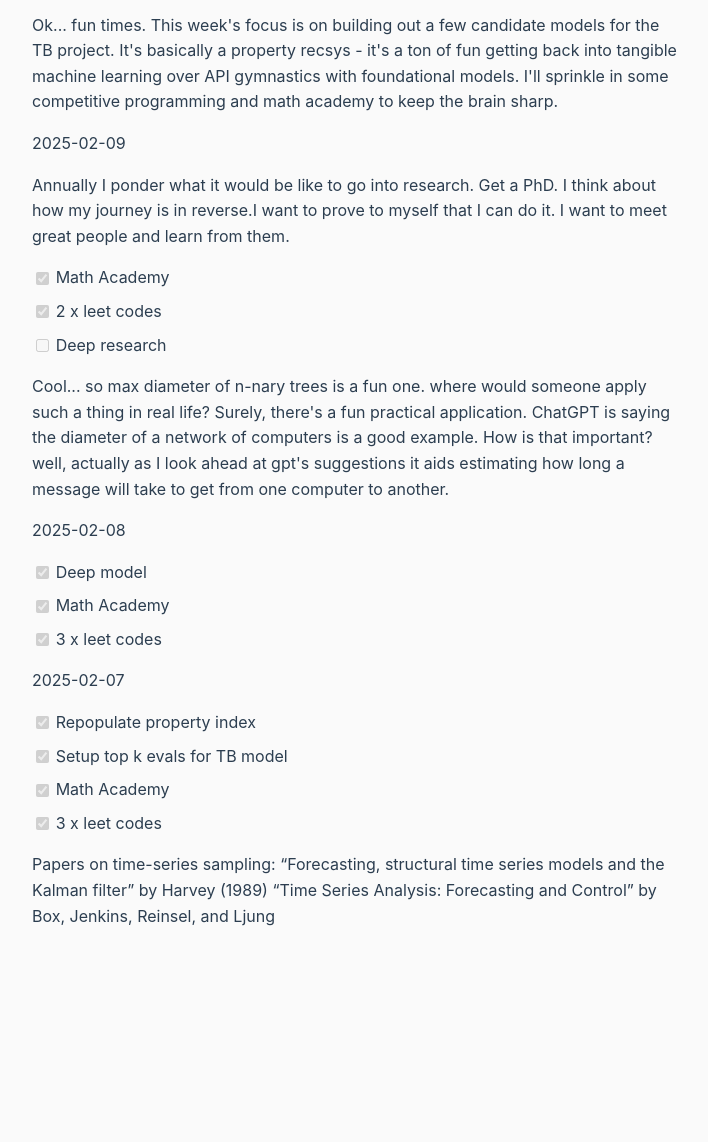
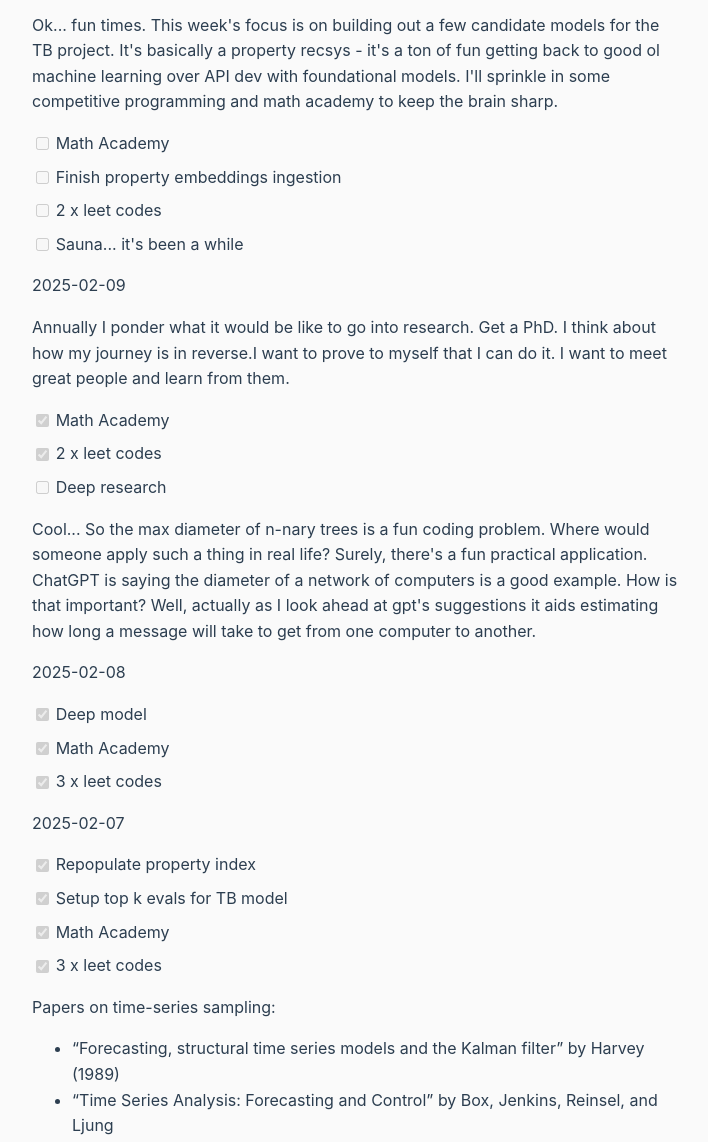
Before and after one commit to grad-ient/logmd, a plain HTML site: page index.html in a window 1280 px wide. Shown: the part 61-1203 px from the top of the page, without its empty margins (283-991 px from the left). Before the commit the page ends 1022 px from the top, so only its background shows below. Drawn offline with Linux system fonts and the light colour scheme.

Commit message:
deploy: 907010073edfcb556f7d9a1f4decc044367dc15a

```diff
--- a/index.html
+++ b/index.html
@@ -48,9 +48,15 @@
 <body>
     <p>2025-02-10</p>
 <p>Ok... fun times. This week's focus is on building out a few candidate models for the TB project.
-It's basically a property recsys - it's a ton of fun getting back into tangible machine learning
-over API gymnastics with foundational models. I'll sprinkle in some competitive programming and math
+It's basically a property recsys - it's a ton of fun getting back to good ol machine learning
+over API dev with foundational models. I'll sprinkle in some competitive programming and math
 academy to keep the brain sharp. </p>
+<ul>
+<li>[ ] Math Academy</li>
+<li>[ ] Finish property embeddings ingestion</li>
+<li>[ ] 2 x leet codes</li>
+<li>[ ] Sauna... it's been a while</li>
+</ul>
 <p>2025-02-09</p>
 <p>Annually I ponder what it would be like to go into research. Get a PhD. I think about how my journey
 is in reverse.I want to prove to myself that I can do it. I want to meet great people and learn from them.</p>
@@ -59,9 +65,9 @@ is in reverse.I want to prove to myself that I can do it. I want to meet great p
 <li>[x] 2 x leet codes</li>
 <li>[ ] Deep research</li>
 </ul>
-<p>Cool... so max diameter of n-nary trees is a fun one. where would someone apply such a thing in real life?
+<p>Cool... So the max diameter of n-nary trees is a fun coding problem. Where would someone apply such a thing in real life?
 Surely, there's a fun practical application. ChatGPT is saying the diameter of a network of computers is a good example.
-How is that important? well, actually as I look ahead at gpt's suggestions it aids estimating how long a message
+How is that important? Well, actually as I look ahead at gpt's suggestions it aids estimating how long a message
 will take to get from one computer to another. </p>
 <p>2025-02-08</p>
 <ul>
@@ -76,9 +82,11 @@ will take to get from one computer to another. </p>
 <li>[x] Math Academy</li>
 <li>[x] 3 x leet codes</li>
 </ul>
-<p>Papers on time-series sampling:
-“Forecasting, structural time series models and the Kalman filter” by Harvey (1989)
-“Time Series Analysis: Forecasting and Control” by Box, Jenkins, Reinsel, and Ljung</p>
+<p>Papers on time-series sampling:</p>
+<ul>
+<li>“Forecasting, structural time series models and the Kalman filter” by Harvey (1989)</li>
+<li>“Time Series Analysis: Forecasting and Control” by Box, Jenkins, Reinsel, and Ljung</li>
+</ul>
     <script>
         document.querySelectorAll('li').forEach(function(li) {
             var text = li.textContent;
```
